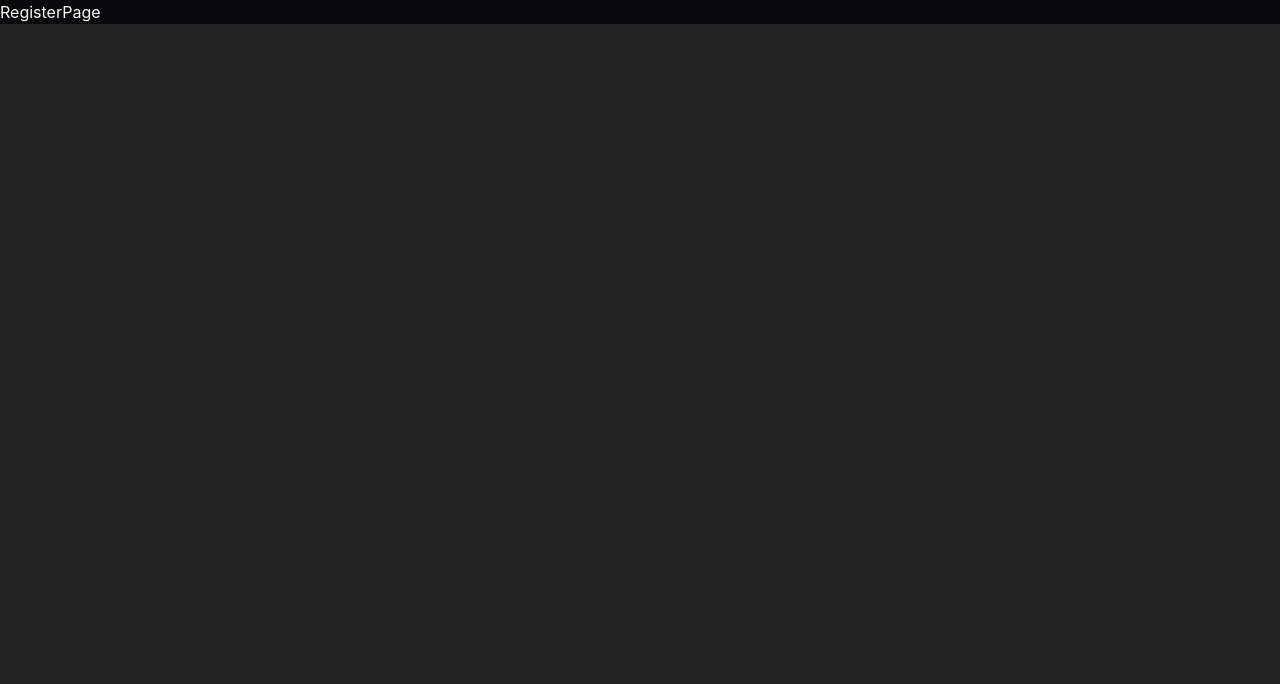
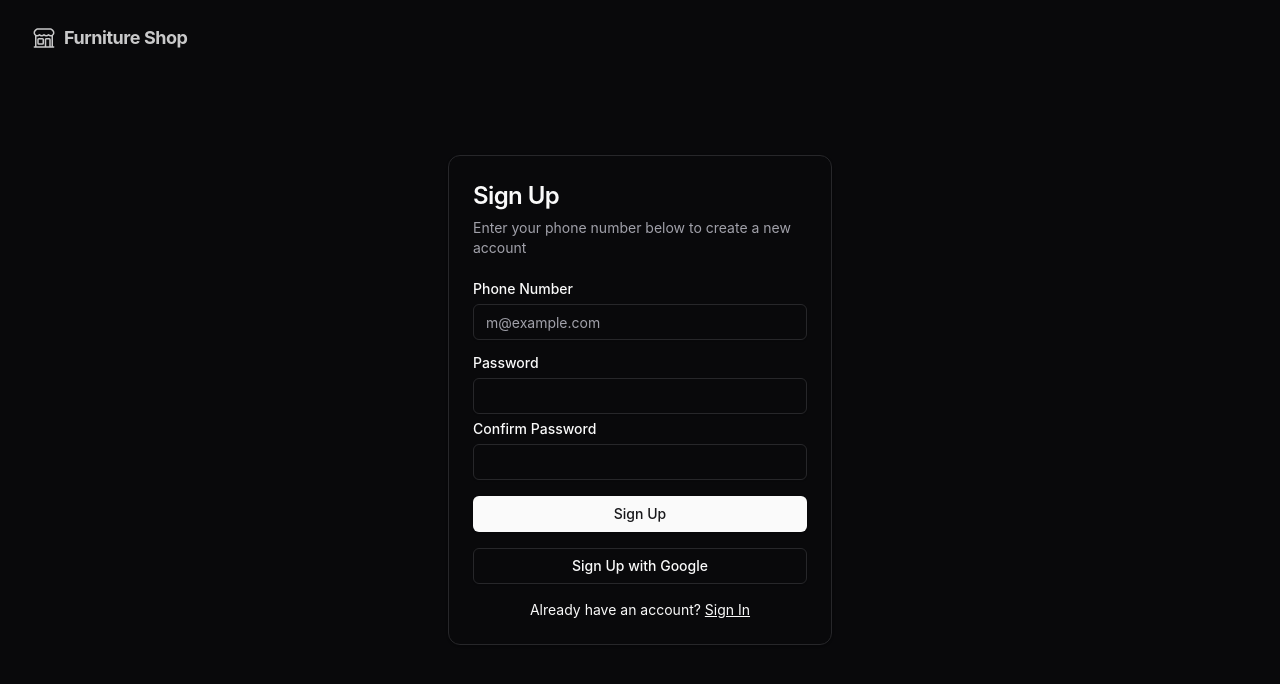
Before and after one commit to David-Sang96/furniture-frontend, a React (Vite) app: page /register in a window 1280 px wide. Shown: the top 684 px of the page. Built offline with nearby package versions, Linux system fonts and the light colour scheme.

Commit message:
feat:auth_page_done

```diff
--- /dev/null
+++ b/src/components/auth/LoginForm.tsx
@@ -0,0 +1,53 @@
+import { Button } from "@/components/ui/button";
+import {
+  Card,
+  CardContent,
+  CardDescription,
+  CardHeader,
+  CardTitle,
+} from "@/components/ui/card";
+import { Input } from "@/components/ui/input";
+import { Label } from "@/components/ui/label";
+import { Link } from "react-router-dom";
+
+export default function LoginForm() {
+  return (
+    <Card className="mx-auto max-w-sm">
+      <CardHeader>
+        <CardTitle className="text-2xl">Sign In</CardTitle>
+        <CardDescription>
+          Enter your phone number below to login to your account
+        </CardDescription>
+      </CardHeader>
+      <CardContent>
+        <div className="grid gap-4">
+          <div className="grid gap-2">
+            <Label htmlFor="phone">Phone Number</Label>
+            <Input id="phone" type="text" placeholder="+601********" required />
+          </div>
+          <div className="grid gap-2">
+            <div className="flex items-center">
+              <Label htmlFor="password">Password</Label>
+              <Link to="#" className="ml-auto inline-block text-sm underline">
+                Forgot your password?
+              </Link>
+            </div>
+            <Input id="password" type="password" required />
+          </div>
+          <Button type="submit" className="w-full" asChild>
+            <Link to={"/"}>Sign In</Link>
+          </Button>
+          <Button variant="outline" className="w-full" asChild>
+            Sign In with Google
+          </Button>
+        </div>
+        <div className="mt-4 text-center text-sm">
+          Don&apos;t have an account?{" "}
+          <Link to="/register" className="underline">
+            Sign Up
+          </Link>
+        </div>
+      </CardContent>
+    </Card>
+  );
+}
--- /dev/null
+++ b/src/components/auth/RegisterForm.tsx
@@ -0,0 +1,55 @@
+import { Button } from "@/components/ui/button";
+import {
+  Card,
+  CardContent,
+  CardDescription,
+  CardHeader,
+  CardTitle,
+} from "@/components/ui/card";
+import { Input } from "@/components/ui/input";
+import { Label } from "@/components/ui/label";
+import { Link } from "react-router-dom";
+
+export default function RegisterForm() {
+  return (
+    <Card className="mx-auto max-w-sm">
+      <CardHeader>
+        <CardTitle className="text-2xl">Sign Up</CardTitle>
+        <CardDescription>
+          Enter your phone number below to create a new account
+        </CardDescription>
+      </CardHeader>
+      <CardContent>
+        <div className="grid gap-4">
+          <div className="grid gap-2">
+            <Label htmlFor="phone">Phone Number</Label>
+            <Input
+              id="phone"
+              type="text"
+              placeholder="m@example.com"
+              required
+            />
+          </div>
+          <div className="grid gap-2">
+            <Label htmlFor="password">Password</Label>
+            <Input id="password" type="password" required />
+            <Label htmlFor="confirm-password">Confirm Password</Label>
+            <Input id="confirm-password" type="password" required />
+          </div>
+          <Button type="submit" className="w-full">
+            <Link to={"/"}> Sign Up</Link>
+          </Button>
+          <Button variant="outline" className="w-full">
+            Sign Up with Google
+          </Button>
+        </div>
+        <div className="mt-4 text-center text-sm">
+          Already have an account?{" "}
+          <Link to="/login" className="underline">
+            Sign In
+          </Link>
+        </div>
+      </CardContent>
+    </Card>
+  );
+}
--- /dev/null
+++ b/src/components/layouts/CartSheet.tsx
@@ -0,0 +1,5 @@
+function CartSheet() {
+  return <div>CartSheet</div>;
+}
+
+export default CartSheet;
--- a/src/pages/auth/LoginPage.tsx
+++ b/src/pages/auth/LoginPage.tsx
@@ -1,5 +1,33 @@
+import LoginForm from "@/components/auth/LoginForm";
+import { Icons } from "@/components/icons";
+import Banner from "@/data/images/house.webp";
+import { Link } from "react-router-dom";
+
 function LoginPage() {
-  return <div>Login</div>;
+  return (
+    <section className="relative">
+      <Link
+        to={"/"}
+        className="fixed left-8 top-6 flex items-center text-lg font-bold tracking-tight text-foreground/80 transition-colors hover:text-foreground"
+      >
+        <Icons.logo className="mr-2 size-6" aria-hidden="true" />
+        <span className="sr-only">Furniture Shop</span>
+        <span>Furniture Shop</span>
+      </Link>
+      <div className="grid min-h-screen px-4 lg:grid-cols-2">
+        <div className="flex place-items-center">
+          <LoginForm />
+        </div>
+        <div className="max-lg:hidden">
+          <img
+            src={Banner}
+            alt="furniture shop"
+            className="size-full max-h-screen object-cover"
+          />
+        </div>
+      </div>
+    </section>
+  );
 }
 
 export default LoginPage;
--- a/src/pages/auth/RegisterPage.tsx
+++ b/src/pages/auth/RegisterPage.tsx
@@ -1,5 +1,21 @@
+import RegisterForm from "@/components/auth/RegisterForm";
+import { Icons } from "@/components/icons";
+import { Link } from "react-router-dom";
+
 function RegisterPage() {
-  return <div>RegisterPage</div>;
+  return (
+    <section className="flex min-h-screen place-items-center">
+      <Link
+        to={"/"}
+        className="fixed left-8 top-6 flex items-center text-lg font-bold tracking-tight text-foreground/80 transition-colors hover:text-foreground"
+      >
+        <Icons.logo className="mr-2 size-6" aria-hidden="true" />
+        <span className="sr-only">Furniture Shop</span>
+        <span>Furniture Shop</span>
+      </Link>
+      <RegisterForm />
+    </section>
+  );
 }
 
 export default RegisterPage;
```
